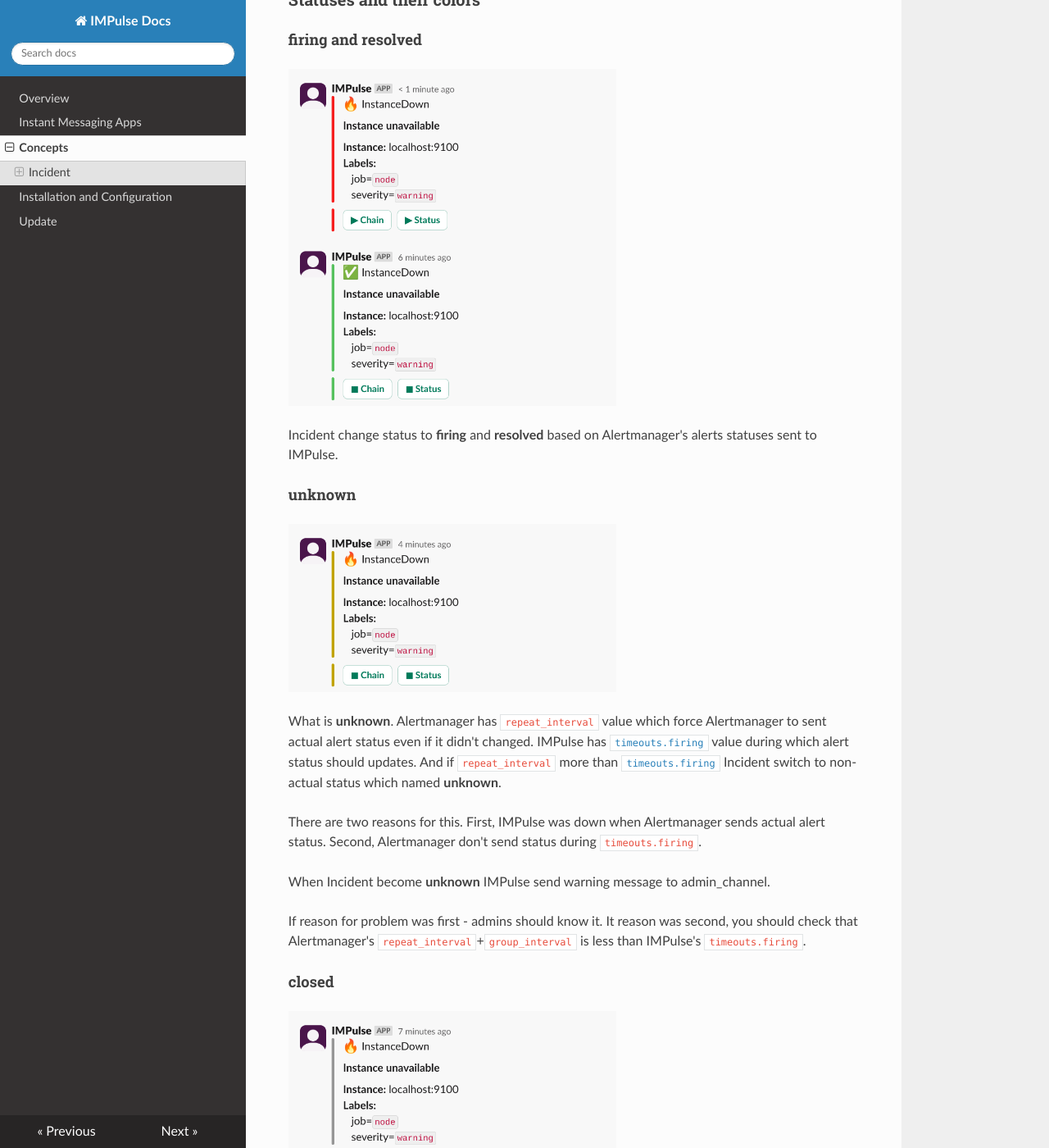
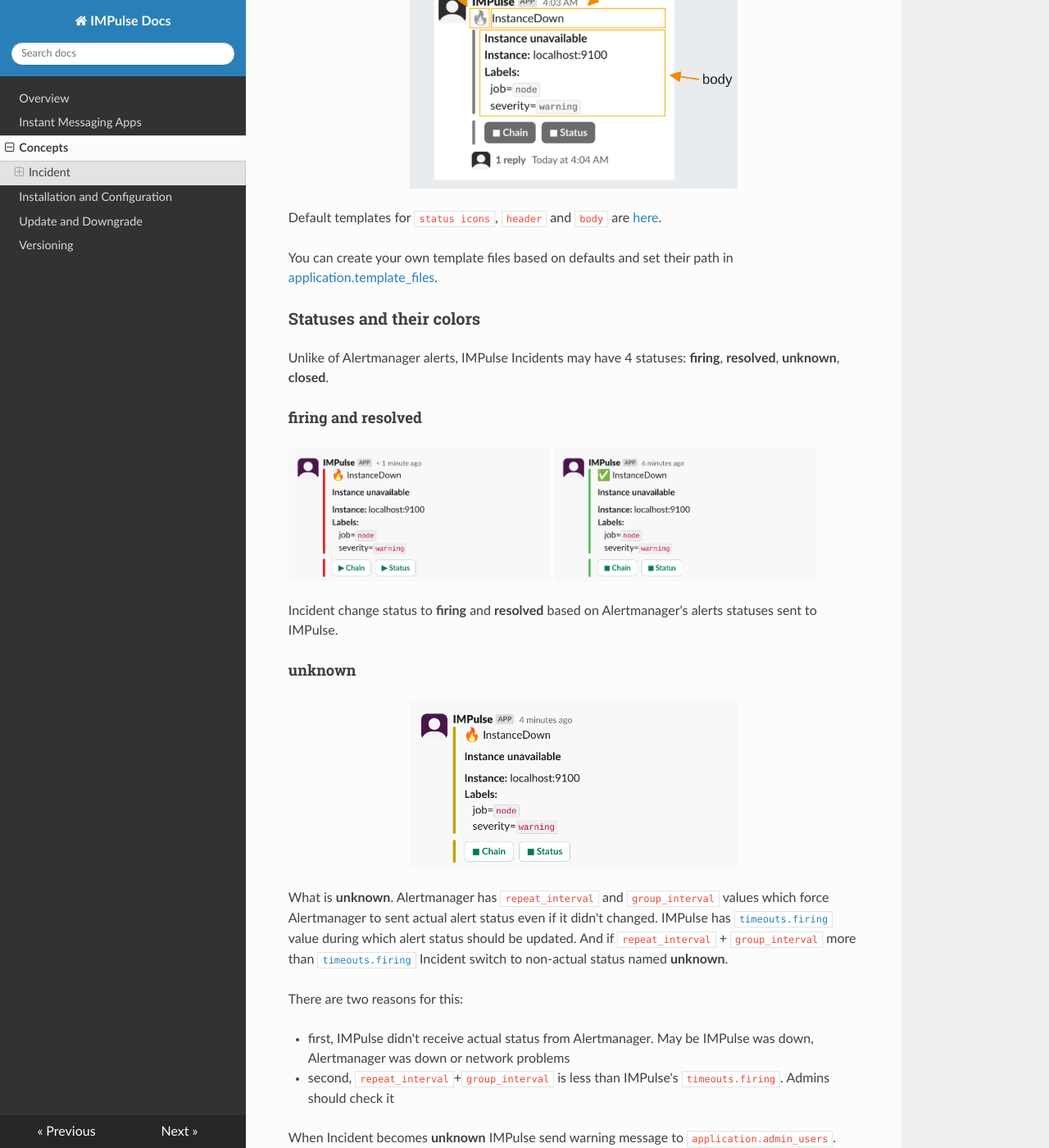
Before and after one commit to DiTsi/impulse-docs, an MkDocs documentation site: the page built from docs/concepts.md, in a window 1280 px wide and 1400 px high, scrolled down 959 px. Shown: the whole window at 82% size. Built offline with MkDocs 1.6.1, drawn with Linux system fonts in a browser that asks for light colours; nearby versions of some CDN libraries; some of the changed text lies outside the part shown.

Commit message:
Many changes: - added incident message structure - added 'Configure channels' instructions - better uknown explanation - align images to center - update instructions - added versioning

```diff
--- a/docs/concepts.md
+++ b/docs/concepts.md
@@ -8,39 +8,48 @@ It get's alerts from Alertmanager and send it to [instant messaging app](apps.md
 
 Alertmanager sends alerts with one of two statuses: **firing** and **resolved**. Of course, first status always **firing** when problem occurs. Based on these statuses IMPulse create Incidents.
 
-<img src="../media/slack_firing.png" alt="" width="400"/>
+<p align="center"><img src="../media/slack_firing.png" alt="" width="400"/></p>
 
 ## Incident
 
 Incident is a message representation of alert with actual status.
 
-and user notifications in message thread based on [application.chains](https://github.com/DiTsi/impulse/blob/main/impulse.yml.slack). You can modify Incident format using [application.message_template](https://github.com/DiTsi/impulse/blob/main/impulse.yml.slack).
+### Structure
+Starting from [`v1.0.0`](https://github.com/DiTsi/impulse/releases/tag/v1.0.0) incident messages has structure:
+
+<p align="center"><img src="../media/incident_message_structure.png" alt="" width="400"/></p>
+
+Default templates for `status icons`, `header` and `body` are [here](https://github.com/DiTsi/impulse/tree/main/templates).
+
+You can create your own template files based on defaults and set their path in [application.template_files](https://github.com/DiTsi/impulse/blob/main/impulse.yml.slack).
+
+
+### Statuses and their colors
 
 Unlike of Alertmanager alerts, IMPulse Incidents may have 4 statuses: **firing**, **resolved**, **unknown**, **closed**.
 
-### Statuses and their colors
-
 #### firing and resolved
 
-<img src="../media/slack_firing.png" alt="" width="400"/> <img src="../media/slack_resolved.png" alt="" width="400"/>
+<img src="../media/slack_firing.png" alt="" width="320"/> <img src="../media/slack_resolved.png" alt="" width="320"/>
 
 Incident change status to **firing** and **resolved** based on Alertmanager's alerts statuses sent to IMPulse.
 
 #### unknown
 
-<img src="../media/slack_unknown.png" alt="" width="400"/>
+<p align="center"><img src="../media/slack_unknown.png" alt="" width="400"/></p>
 
-What is **unknown**. Alertmanager has `repeat_interval` value which force Alertmanager to sent actual alert status even if it didn't changed. IMPulse has [`timeouts.firing`](https://github.com/DiTsi/impulse/blob/main/impulse.yml.slack) value during which alert status should updates. And if `repeat_interval` more than [`timeouts.firing`](https://github.com/DiTsi/impulse/blob/main/impulse.yml.slack) Incident switch to non-actual status which named **unknown**.
+What is **unknown**. Alertmanager has `repeat_interval` and `group_interval` values which force Alertmanager to sent actual alert status even if it didn't changed. IMPulse has [`timeouts.firing`](https://github.com/DiTsi/impulse/blob/main/impulse.yml.slack) value during which alert status should be updated. And if `repeat_interval` + `group_interval` more than [`timeouts.firing`](https://github.com/DiTsi/impulse/blob/main/impulse.yml.slack) Incident switch to non-actual status named **unknown**.
 
-There are two reasons for this. First, IMPulse was down when Alertmanager sends actual alert status. Second, Alertmanager don't send status during `timeouts.firing`.
+There are two reasons for this:
 
-When Incident become **unknown** IMPulse send warning message to admin_channel.
+- first, IMPulse didn't receive actual status from Alertmanager. May be IMPulse was down, Alertmanager was down or network problems
+- second, `repeat_interval`+`group_interval` is less than IMPulse's `timeouts.firing`. Admins should check it
 
-If reason for problem was first - admins should know it. It reason was second, you should check that Alertmanager's `repeat_interval`+`group_interval` is less than IMPulse's `timeouts.firing`.
+When Incident becomes **unknown** IMPulse send warning message to `application.admin_users`.
 
 #### closed
 
-<img src="../media/slack_closed.png" alt="" width="400"/>
+<p align="center"><img src="../media/slack_closed.png" alt="" width="400"/></p>
 
 What is **closed** Incident. As it sounds it is Incident which already didn\`t tracks by IMPulse. There are two ways how it can be closed. First, **resolved** Incident stays in this status for `timeouts.resolved` time. Second, **unknown** Incidents stays in this status for `timeouts.unknown` time.
 
```
Also changed, not shown: docs/apps.md (+15 -0 lines), docs/update.md (deleted, +0 -17 lines), docs/update_downgrade.md (added, +21 -0 lines), docs/versioning.md (added, +7 -0 lines), docs/media/incident_message_structure.png (added), docs/media/slack_tile.png, 1 other file.
